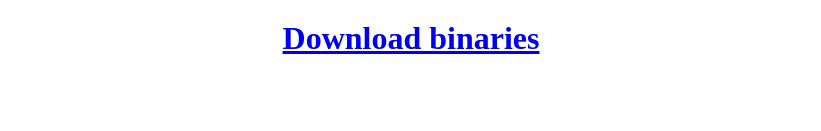
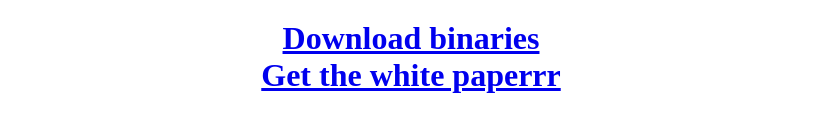
Before and after one commit to sr-gi/bitcoincorrr, a plain HTML site: page index.html in a window 1280 px wide. Shown: the part 637-768 px from the top of the page, without its empty margins (229-1050 px from the left). Drawn offline with Linux system fonts and the light colour scheme.

Commit message:
Adds white paperrr haha

```diff
--- a/index.html
+++ b/index.html
@@ -3,5 +3,7 @@
 <img src="https://user-images.githubusercontent.com/126646/78113594-43878b80-7400-11ea-8c16-8c6341cd982f.jpeg" width="60%" alt="magic internet money go brrr">
 <h1>
 	<a href="https://bitcoin.jonasschnelli.ch/gitian/build/66"> Download binaries </a>
+	<br>
+	<a href="./bitcoin.pdf"> Get the white paperrr </a>
 </h1>
 </div>
```
Also changed, not shown: 1 other file.
